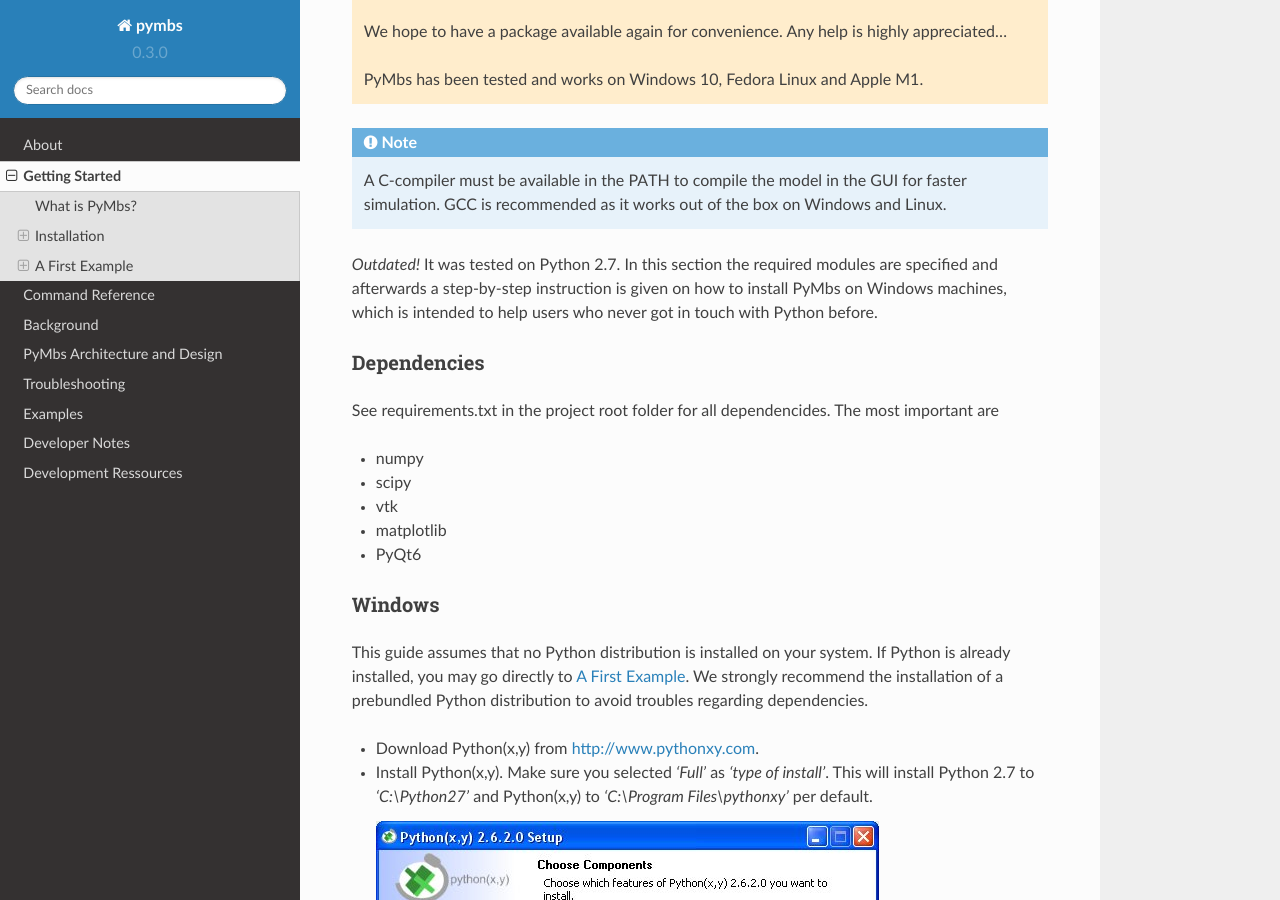
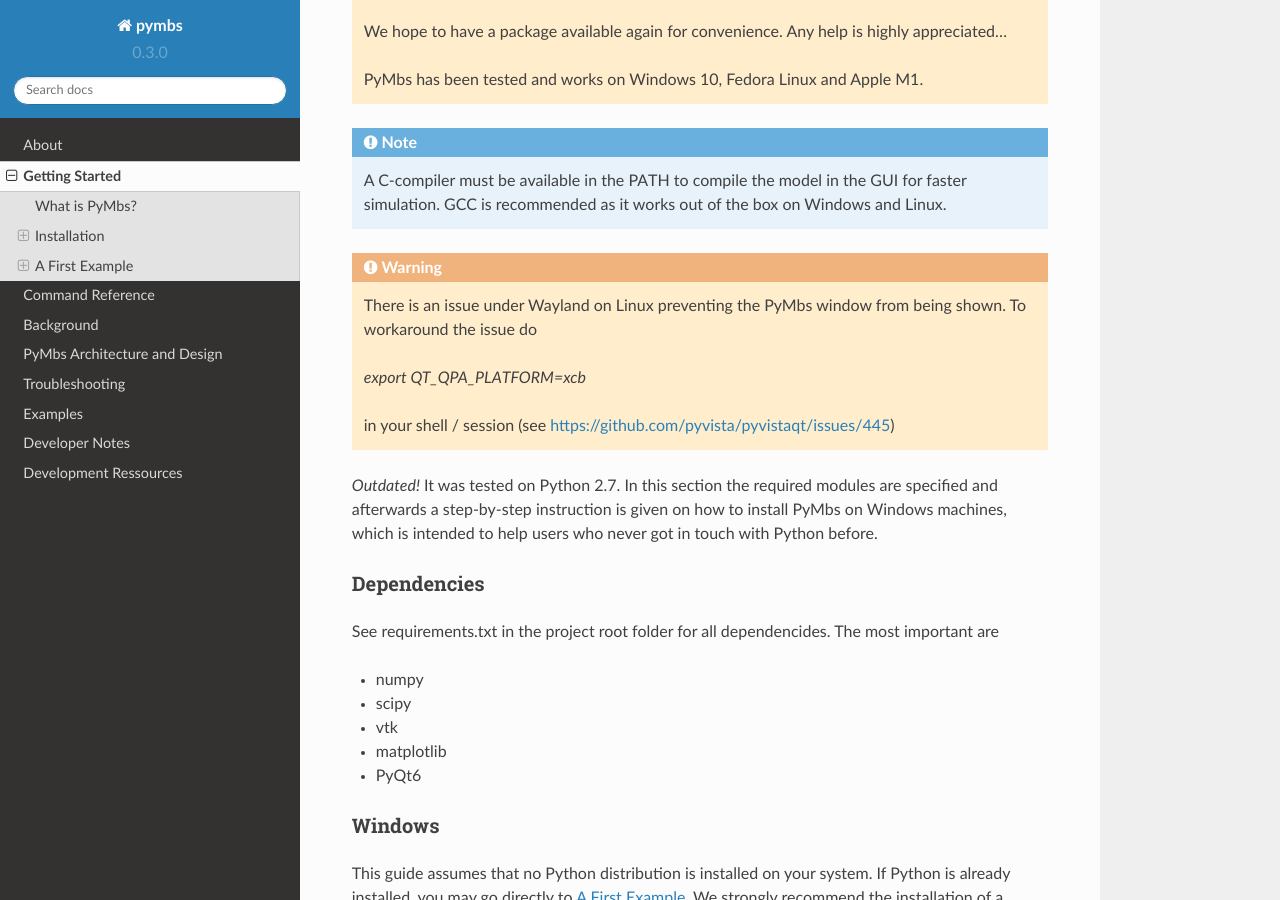
Before and after one commit to sevoigt/pymbs, a Sphinx documentation site: the page built from doc/source/started/started.rst, in a window 1280 px wide and 900 px high, scrolled down 821 px. Built offline with Sphinx 7.4.7 and the Read the Docs theme 2.0.0, drawn with Linux system fonts in a browser that asks for light colours; formulas are drawn with MathJax 3.

Commit message:
Workaround doc for wayland window issue

```diff
--- a/doc/source/started/started.rst
+++ b/doc/source/started/started.rst
@@ -39,6 +39,14 @@
 	A C-compiler must be available in the PATH to compile the model in the GUI for
 	faster simulation. GCC is recommended as it works out of the box on Windows
 	and Linux.
+
+.. warning::
+    There is an issue under Wayland on Linux preventing the PyMbs window from being shown.
+    To workaround the issue do
+
+    `export QT_QPA_PLATFORM=xcb`
+
+    in your shell / session (see https://github.com/pyvista/pyvistaqt/issues/445)
 
 *Outdated!* It was tested on Python 2.7. In this section the required modules are specified
 and afterwards a step-by-step instruction is given on how to install PyMbs on
```
